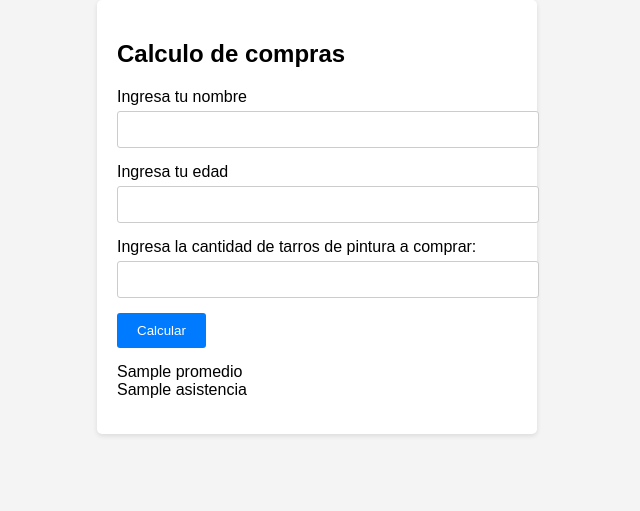
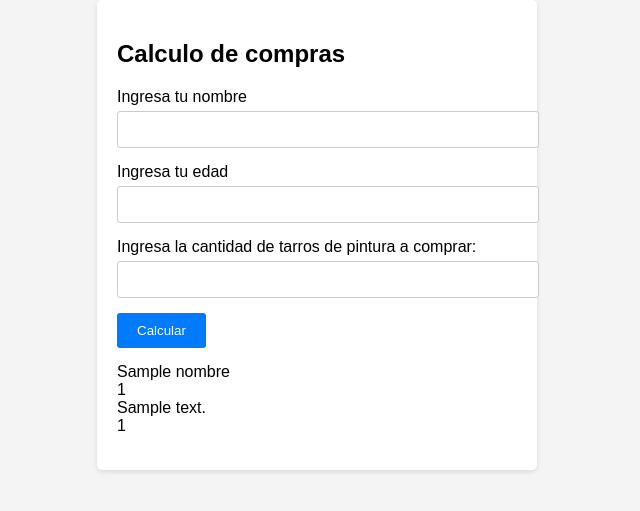
Before and after one commit to danifran16/Examen-final, a Flask app: template templates/Ejercicio1.html in a window 1280 px wide. Shown: the top 511 px of the page, without its empty margins (323-963 px from the left). Run offline with Flask 3, Linux system fonts and the light colour scheme; the template is opened without the code that fills it: most values are stand-ins (such as "Sample title", 1, 10 or a date in 2020).

Commit message:
fix: se agrega funcionalidad ejercicio 1

```diff
--- a/main.py
+++ b/main.py
@@ -12,24 +12,39 @@ def promedioNotas(n1,n2,n3):
 @app.route('/ejercicio1',methods=['GET','POST'])
 def formulario1():
     if request.method == 'POST':
-        nota1 = request.form['nota1']
-        nota2 = request.form['nota1']
-        nota3 = request.form['nota3']
-        asistencia = request.form['asistencia']
+        nombre = request.form['nombre']
+        edad = request.form['edad']
+        cantTarros = request.form['cantTarros']
 
-        nota1 = int(nota1)
-        nota2 = int(nota2)
-        nota3 = int(nota3)
-        asistencia = int(asistencia)
+        edad = int(edad)
+        cantTarros = int(cantTarros)
+        tarrosPintura = 9000
+        totalSinDescuento = int(cantTarros * tarrosPintura)
 
-        pro = promedioNotas(nota1, nota2, nota3)/3
-
-        if pro >= 40 and asistencia >= 75:
-            asis = "Aprobado"
-            return render_template('Ejercicio1.html', promedio=pro, asistencia=asis)
+        if edad >= 18 and edad <= 30:
+            descuento = totalSinDescuento * 0.15
+            totalConDescuento = totalSinDescuento - descuento
+            return render_template('Ejercicio1.html',
+                                   nombre='Nombre del cliente:' + nombre,
+                                   totalSinDescuento= 'Total sin descuento: $' + str(totalSinDescuento),
+                                   descuento= 'El descuento es: $' + str(descuento),
+                                   totalConDescuento= 'El total a pagar es de: $' +str(totalConDescuento))
+        if edad > 30:
+            descuento = totalSinDescuento * 0.25
+            totalConDescuento = totalSinDescuento - descuento
+            return render_template('Ejercicio1.html',
+                                   nombre='Nombre del cliente:' + nombre,
+                                   totalSinDescuento= 'Total sin descuento: $' + str(totalSinDescuento),
+                                   descuento= 'El descuento es: $' + str(descuento),
+                                   totalConDescuento= 'El total a pagar es de: $' +str(totalConDescuento))
         else:
-            asis = "Reprobado"
-            return render_template('Ejercicio1.html', promedio=pro, asistencia=asis)
+            descuento =  0
+            totalConDescuento = totalSinDescuento - descuento
+            return render_template('Ejercicio1.html',
+                                   nombre='Nombre del cliente:' + nombre,
+                                   totalSinDescuento='Total sin descuento: $' + str(totalSinDescuento),
+                                   descuento='El descuento es: $' + str(descuento),
+                                   totalConDescuento='El total a pagar es de: $' + str(totalConDescuento))
     return render_template('Ejercicio1.html')
 
 
--- a/templates/Ejercicio1.html
+++ b/templates/Ejercicio1.html
@@ -25,8 +25,10 @@
         <div class="form-group">
             <input type="submit" value="Calcular">
         </div>
-        <div>{{ promedio }}</div>
-        <div>{{ asistencia }}</div>
+        <div>{{ nombre }}</div>
+        <div>{{ totalSinDescuento }}</div>
+        <div>{{ descuento }}</div>
+        <div>{{ totalConDescuento }}</div>
     </form>
     </div>
 </body>
```
